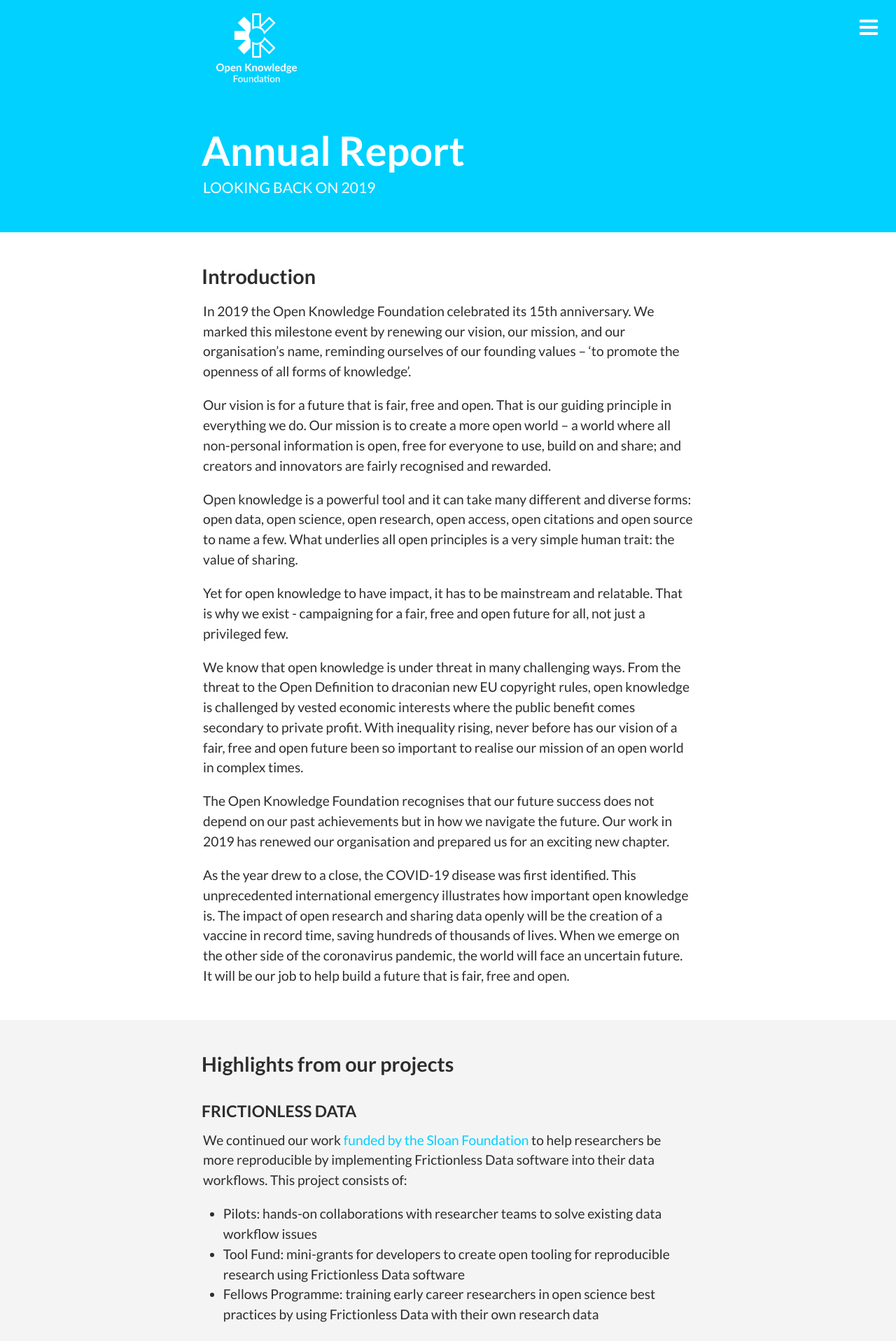
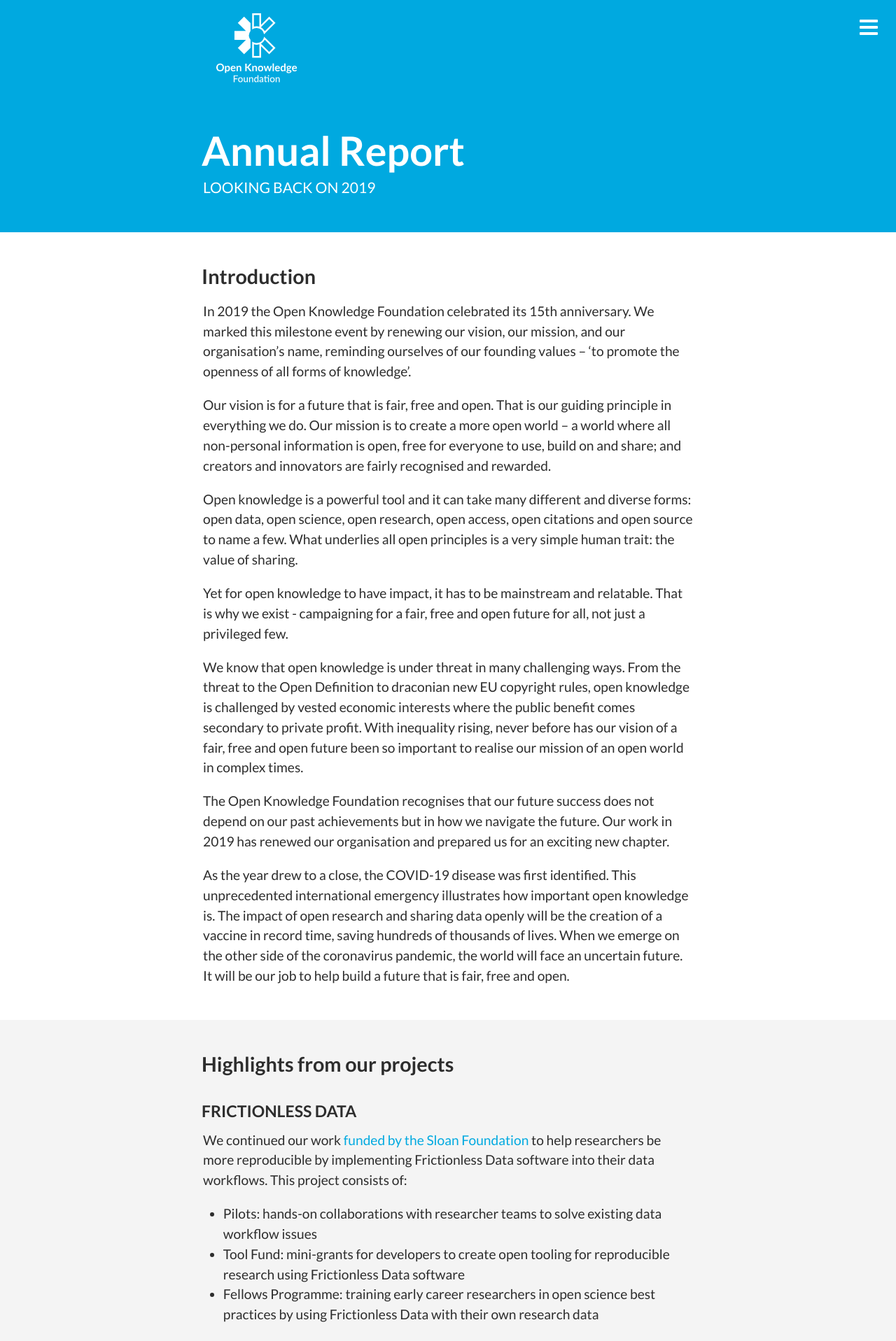
Before and after one commit to okfn/annual-report-2019, a Jekyll site: the page built from index.html, in a window 1280 px wide. Shown: the top 1917 px of the page at 70% size. Built offline with Jekyll 4.4.1, drawn with Linux system fonts in a browser that asks for light colours; comment, search, counter and statistics services are not loaded.

Commit message:
use correct shade of blue

```diff
--- a/_sass/_variables.scss
+++ b/_sass/_variables.scss
@@ -1,5 +1,5 @@
 // Colours
-$okf-blue: #00D1FF;
+$okf-blue: #00A9E0;
 $action-colour: $okf-blue;
 $dark-grey: #2D2D2D;
 $light-grey: lighten( $dark-grey, 78% );
```
